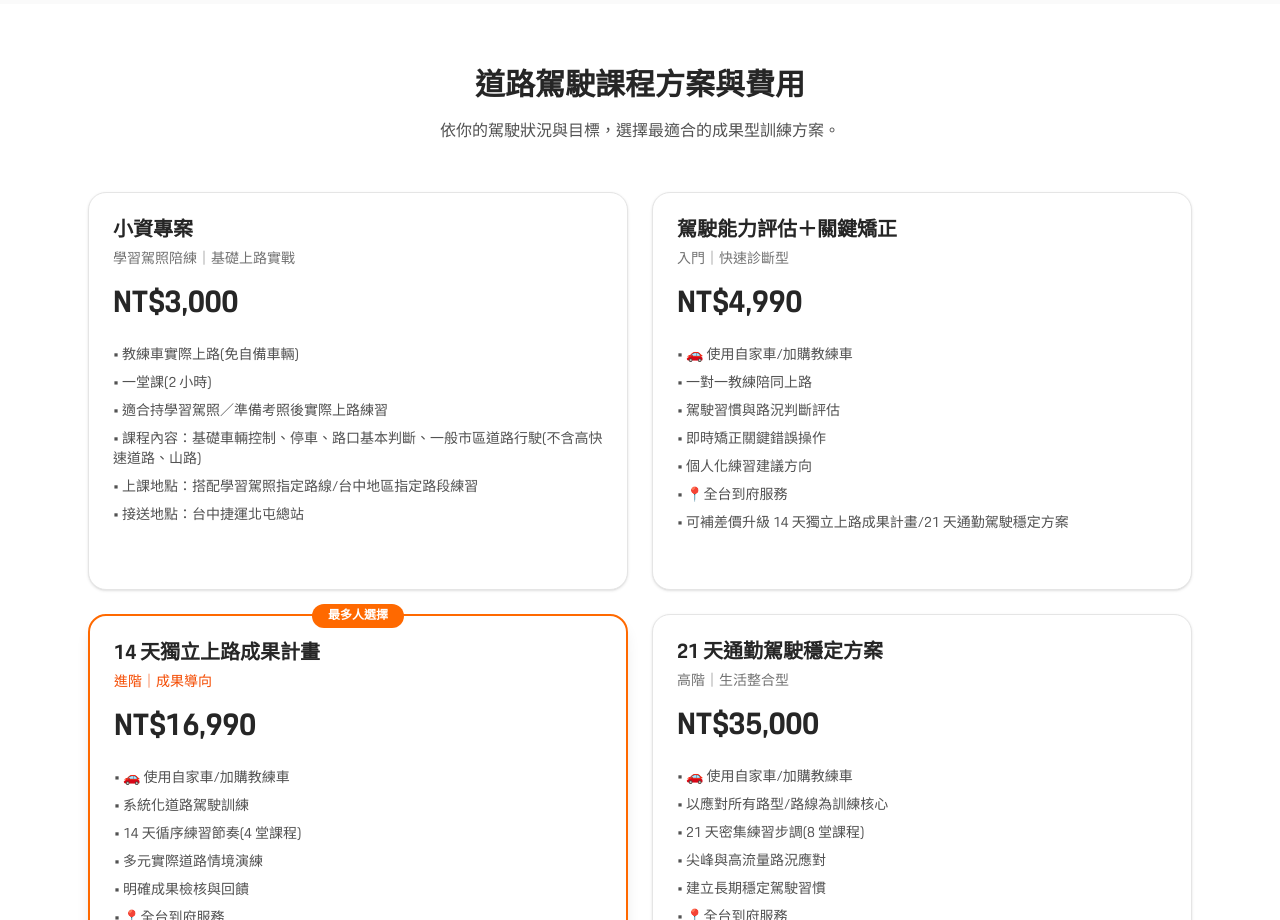
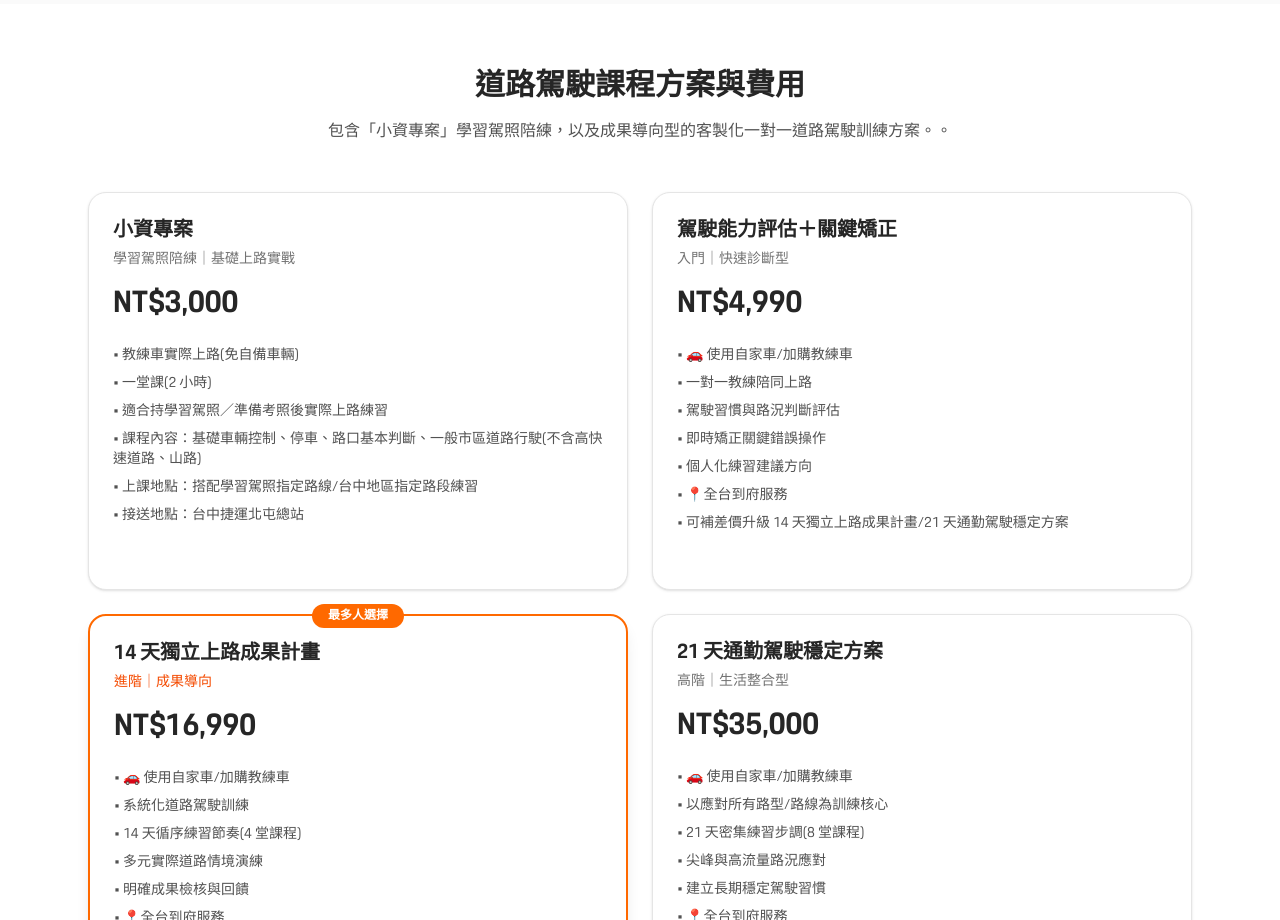
Before and after one commit to laurelke/drivemate-web, a Next.js app: page /courses/road-driving in a window 1280 px wide. Shown: the part 1040-1960 px from the top of the page. Built offline with nearby package versions, Linux system fonts and the light colour scheme; a web font is replaced by a local one.

Commit message:
feat: unify course pages layout and design

```diff
--- a/app/courses/road-driving/RoadDrivingClient.tsx
+++ b/app/courses/road-driving/RoadDrivingClient.tsx
@@ -79,7 +79,7 @@ className="object-cover md:object-cover object-center md:[object-position:50%_30
       道路駕駛課程方案與費用
     </h2>
     <p className="mx-auto mb-12 max-w-3xl text-center text-neutral-600">
-      依你的駕駛狀況與目標，選擇最適合的成果型訓練方案。
+      包含「小資專案」學習駕照陪練，以及成果導向型的客製化一對一道路駕駛訓練方案。。
     </p>
 
     <div className="grid items-stretch gap-6 sm:grid-cols-2 lg:grid-cols-2">
```
